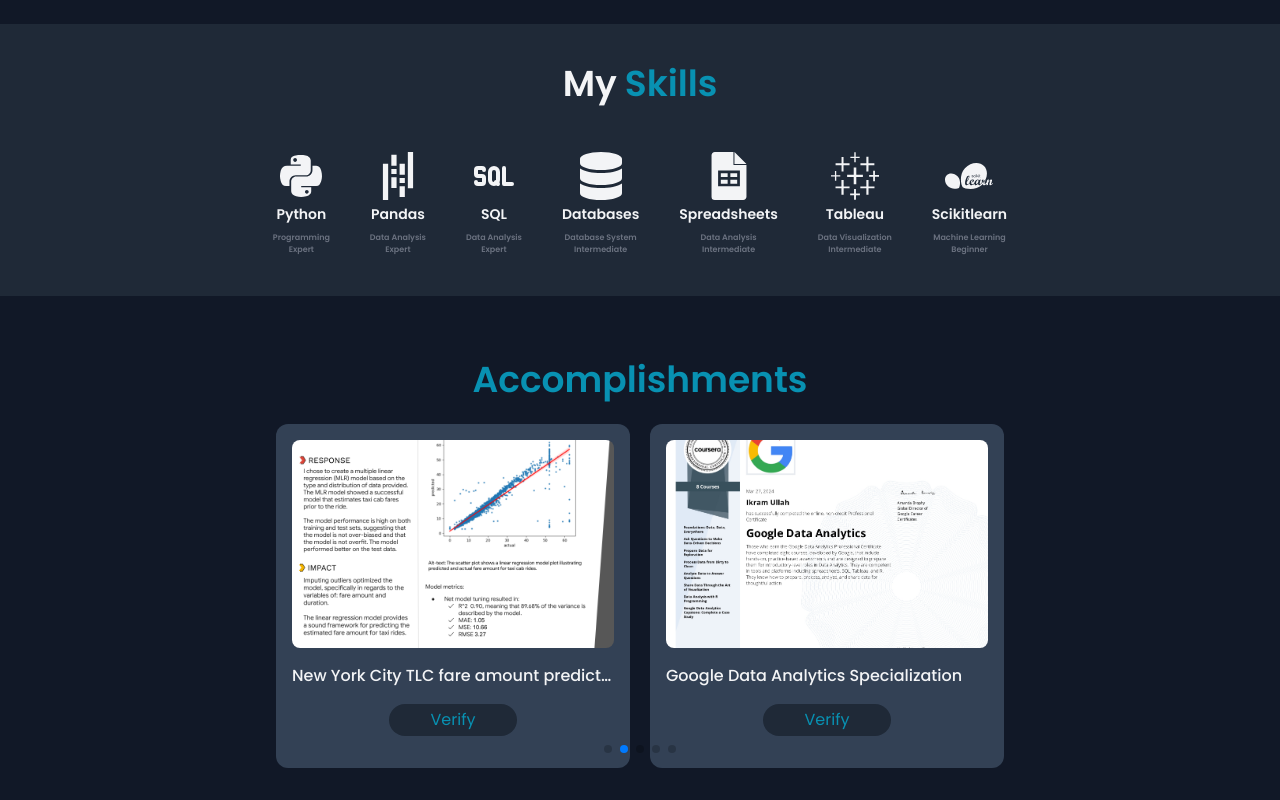
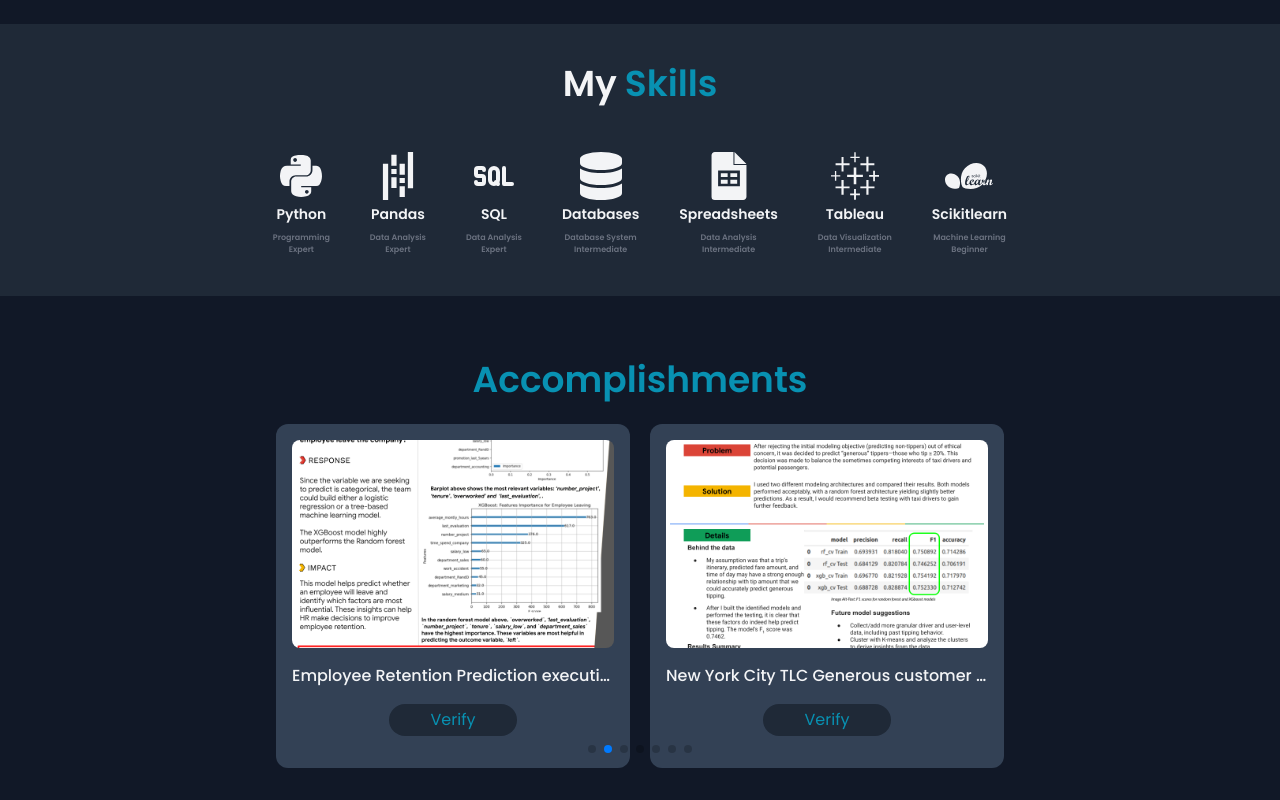
Before and after one commit to ikram98ai/portfolio, a React (Vite) app: page / in a window 1280 px wide. Shown: the part 1176-1976 px from the top of the page. Built offline with nearby package versions, Linux system fonts and the light colour scheme.

Commit message:
adding advance data analytics certificate

```diff
--- a/src/components/About.tsx
+++ b/src/components/About.tsx
@@ -22,11 +22,6 @@ const About = () => {
         including spreadsheets, SQL, Python, and Tableau. Strong communication, organizational, and analytical
         skills. Recently completed the Google Advanced Data Analytics Certificate—a rigorous, hands-on program
         that covers the entire scope of the data analysis and data modeling process.
-
-
-
-
-
         </p>
         <ul className="mt-10 mx-4 flex items-center justify-center md:gap-48 gap-6">
           {info.map((content, i) => (
--- a/src/components/Accomplishments.tsx
+++ b/src/components/Accomplishments.tsx
@@ -6,7 +6,7 @@ import nyc_tlc_fare_pred from '../assets/images/nyc-tlc-fare-pred.png';
 import nyc_tlc_customer_generocity from '../assets/images/nyc-tlc-custgen-pred.png';
 import ml_specialization from '../assets/images/Machine Learning Specialization.jpg';
 import adv_data_cert from '../assets/images/Google Advanced Data Analytics.jpg';
-import emp_retention_pred from '../assets/images/'
+import emp_retention_pred from '../assets/images/Employee Retention Prediction executive summary.png';
 import "swiper/css";
 import { Pagination, Autoplay } from "swiper/modules";
 import "swiper/css/autoplay";
@@ -16,6 +16,16 @@ import ImageModal from "./ImageModal";
 const Accomplishments = () => {
   const accomplishments = [
 
+    {
+      img: adv_data_cert,
+      name: "Google Advanced Data Analytics Specialization",
+      link: "https://www.credly.com/badges/d3a2e2db-a562-4f86-9cc1-97367998a9fd/linked_in_profile",
+    },
+    {
+      img: emp_retention_pred,
+      name: "Employee Retention Prediction executive summary",
+      link: "https://github.com/ikram98ai/EmployeeRetentionPrediction/blob/main/Employee%20Retention%20Prediction.ipynb",
+    },
     {
       img: nyc_tlc_customer_generocity,
       name: "New York City TLC Generous customer prediction with tree ensembling",
@@ -29,7 +39,7 @@ const Accomplishments = () => {
     {
       img: da_img,
       name: "Google Data Analytics Specialization",
-      link: "https://www.coursera.org/account/accomplishments/specialization/NCVK7ZBMMR9E",
+      link: "https://www.credly.com/badges/c03b95a8-a96f-4b3c-99ae-4b0dd69bf120/linked_in_profile",
     },
     {
       img: cs_bike_share,
```
